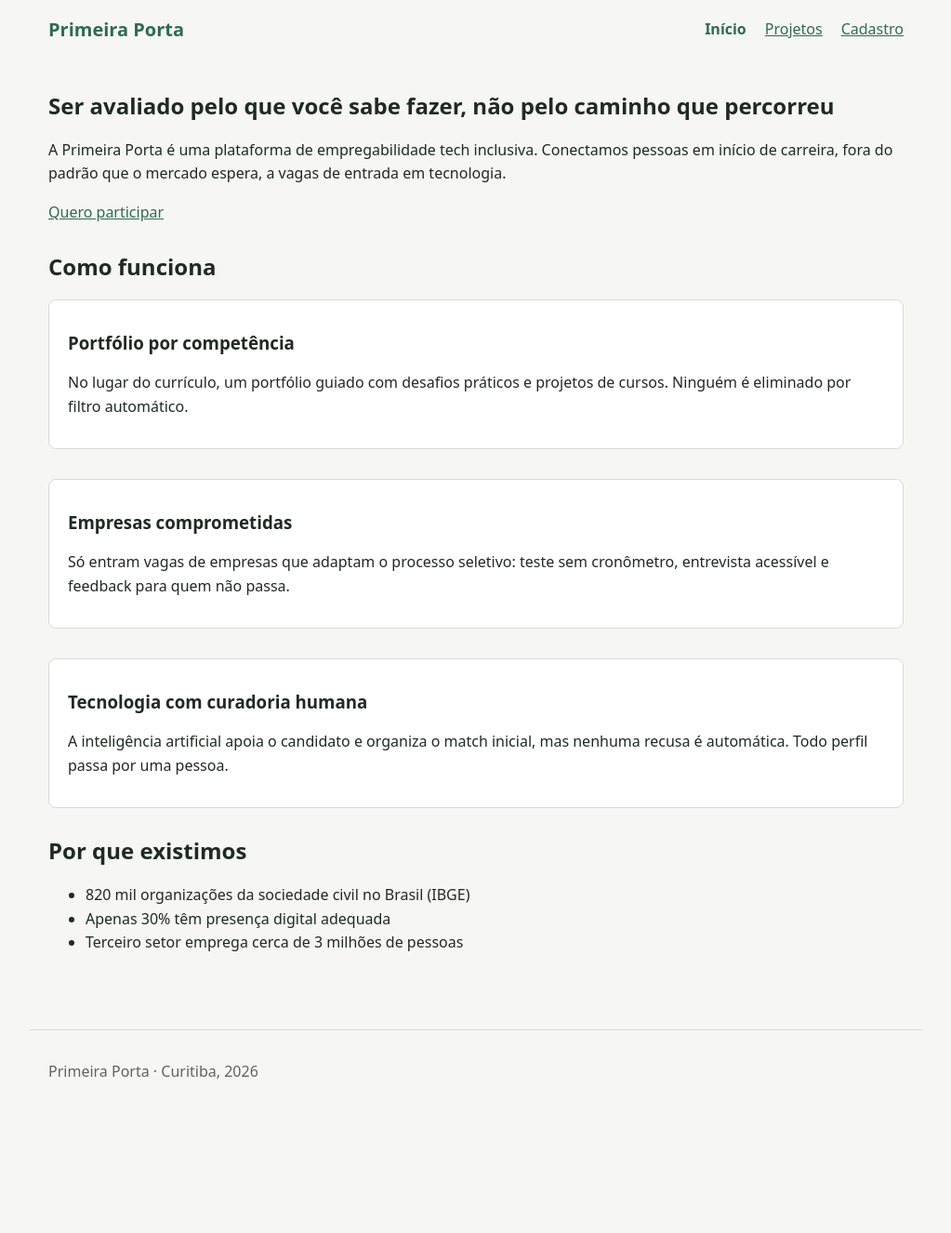
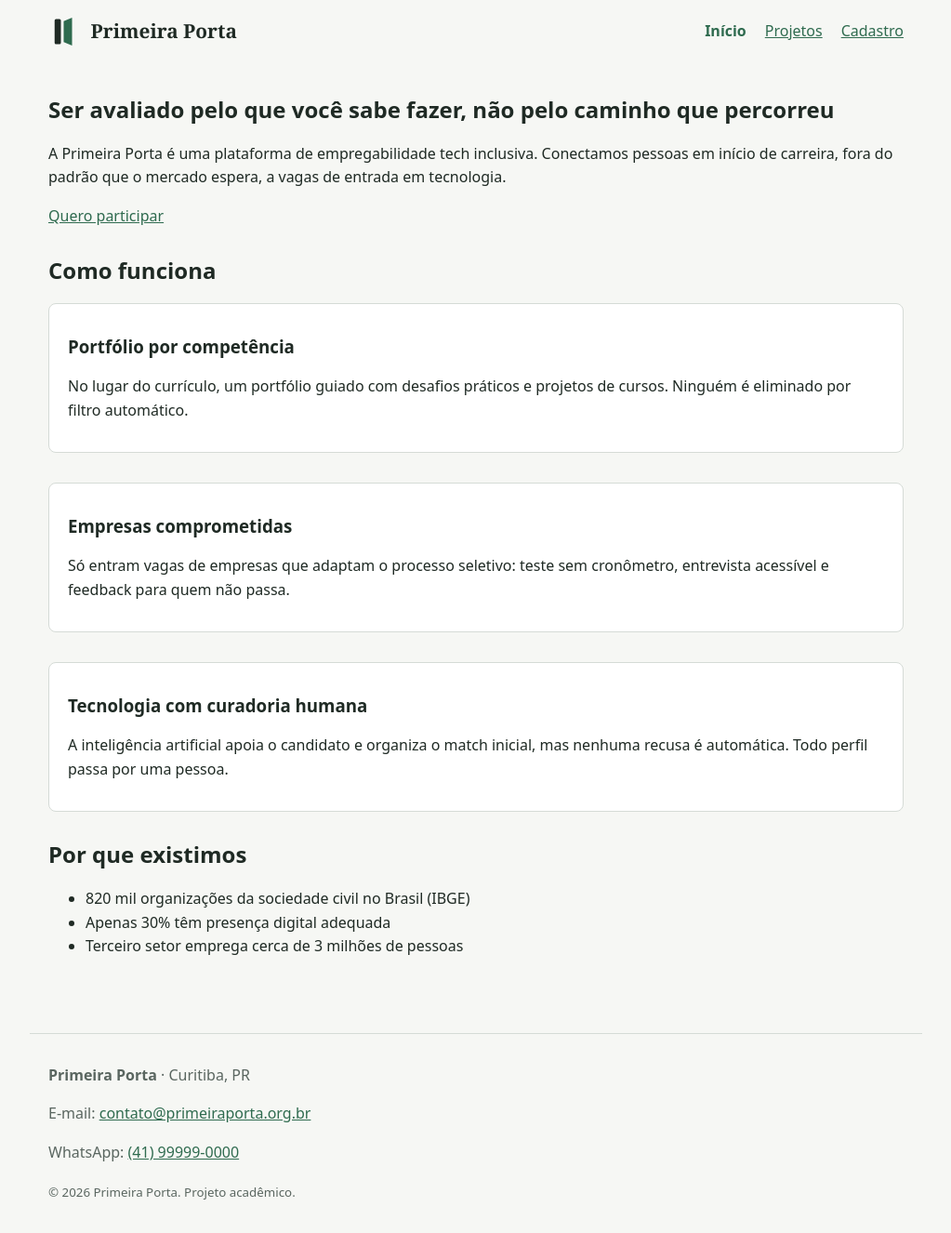
Before and after one commit to drissanabueno/exercicios-front-end, a plain HTML site: page ep1-primeira-porta/index.html in a window 1280 px wide. Shown: the whole page at 93% size, without its empty margins (128-1151 px from the left). Before the commit the page ends 1197 px from the top, so only its background shows below. Drawn offline with Linux system fonts and the light colour scheme.

Commit message:
feat: logo em SVG e contatos no index

```diff
--- a/ep1-primeira-porta/css/styles.css
+++ b/ep1-primeira-porta/css/styles.css
@@ -38,7 +38,7 @@ select:focus-visible, textarea:focus-visible {
 
 /* Cabeçalho e menu */
 header { display: flex; align-items: center; justify-content: space-between; gap: 1rem; }
-.marca { font-weight: 700; font-size: 1.25rem; color: var(--cor-marca); margin: 0; }
+.marca { display: inline-flex; align-items: center; gap: 0.6rem; font-family: Georgia, "Times New Roman", serif; font-weight: 600; font-size: 1.3rem; color: var(--cor-texto); text-decoration: none; }
 nav ul { list-style: none; margin: 0; padding: 0; display: flex; gap: 1.25rem; }
 nav a[aria-current="page"] { font-weight: 700; text-decoration: none; }
 
@@ -83,6 +83,7 @@ button {
   margin-right: 0.5rem;
 }
 button[type="reset"] { background: transparent; color: var(--cor-marca); }
-
+img { max-width: 100%; height: auto; }
+address { font-style: normal; }
 /* Rodapé */
 footer { color: #5a6660; border-top: 1px solid var(--cor-borda); margin-top: 2rem; }
--- a/ep1-primeira-porta/index.html
+++ b/ep1-primeira-porta/index.html
@@ -1,17 +1,23 @@
 <!DOCTYPE html>
 <html lang="pt-BR">
+
 <head>
   <meta charset="UTF-8">
   <meta name="viewport" content="width=device-width, initial-scale=1.0">
-  <meta name="description" content="Primeira Porta: empregabilidade tech inclusiva. Avaliamos o que você sabe fazer, não o caminho que percorreu.">
+  <meta name="description"
+    content="Primeira Porta: empregabilidade tech inclusiva. Avaliamos o que você sabe fazer, não o caminho que percorreu.">
   <title>Primeira Porta — Empregabilidade tech inclusiva</title>
   <link rel="stylesheet" href="css/styles.css">
 </head>
+
 <body>
   <a href="#conteudo" class="pular">Pular para o conteúdo</a>
 
   <header>
-    <p class="marca">Primeira Porta</p>
+    <a href="index.html" class="marca">
+      <img src="img/logo.svg" alt="Primeira Porta" width="36" height="36">
+      <span>Primeira Porta</span>
+    </a>
     <nav aria-label="Principal">
       <ul>
         <li><a href="index.html" aria-current="page">Início</a></li>
@@ -24,7 +30,8 @@
   <main id="conteudo">
     <section id="apresentacao">
       <h1>Ser avaliado pelo que você sabe fazer, não pelo caminho que percorreu</h1>
-      <p>A Primeira Porta é uma plataforma de empregabilidade tech inclusiva. Conectamos pessoas em início de carreira, fora do padrão que o mercado espera, a vagas de entrada em tecnologia.</p>
+      <p>A Primeira Porta é uma plataforma de empregabilidade tech inclusiva. Conectamos pessoas em início de carreira,
+        fora do padrão que o mercado espera, a vagas de entrada em tecnologia.</p>
       <p><a href="cadastro.html">Quero participar</a></p>
     </section>
 
@@ -32,15 +39,18 @@
       <h2>Como funciona</h2>
       <article>
         <h3>Portfólio por competência</h3>
-        <p>No lugar do currículo, um portfólio guiado com desafios práticos e projetos de cursos. Ninguém é eliminado por filtro automático.</p>
+        <p>No lugar do currículo, um portfólio guiado com desafios práticos e projetos de cursos. Ninguém é eliminado
+          por filtro automático.</p>
       </article>
       <article>
         <h3>Empresas comprometidas</h3>
-        <p>Só entram vagas de empresas que adaptam o processo seletivo: teste sem cronômetro, entrevista acessível e feedback para quem não passa.</p>
+        <p>Só entram vagas de empresas que adaptam o processo seletivo: teste sem cronômetro, entrevista acessível e
+          feedback para quem não passa.</p>
       </article>
       <article>
         <h3>Tecnologia com curadoria humana</h3>
-        <p>A inteligência artificial apoia o candidato e organiza o match inicial, mas nenhuma recusa é automática. Todo perfil passa por uma pessoa.</p>
+        <p>A inteligência artificial apoia o candidato e organiza o match inicial, mas nenhuma recusa é automática. Todo
+          perfil passa por uma pessoa.</p>
       </article>
     </section>
 
@@ -55,7 +65,13 @@
   </main>
 
   <footer>
-    <p>Primeira Porta · Curitiba, 2026</p>
+    <address>
+      <p><strong>Primeira Porta</strong> · Curitiba, PR</p>
+      <p>E-mail: <a href="mailto:contato@primeiraporta.org.br">contato@primeiraporta.org.br</a></p>
+      <p>WhatsApp: <a href="tel:+5541999990000">(41) 99999-0000</a></p>
+    </address>
+    <p><small>© 2026 Primeira Porta. Projeto acadêmico.</small></p>
   </footer>
 </body>
+
 </html>
```
Also changed, not shown: ep1-primeira-porta/img/logo.svg (added).
